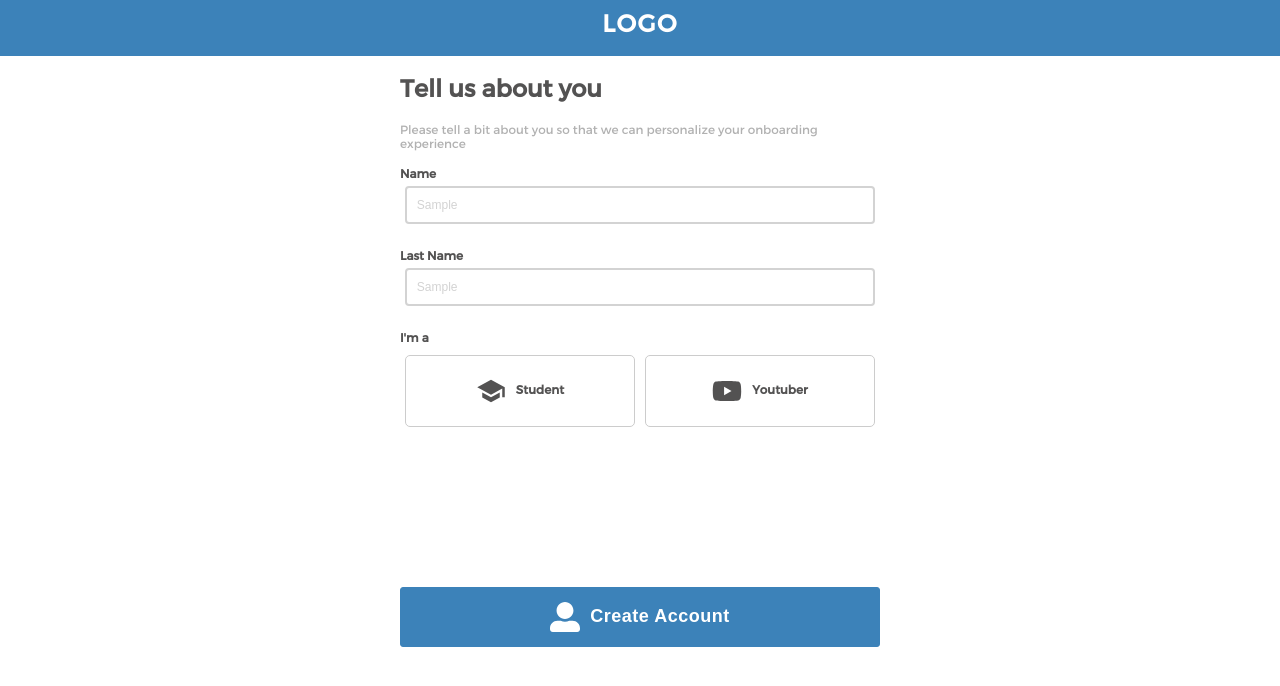
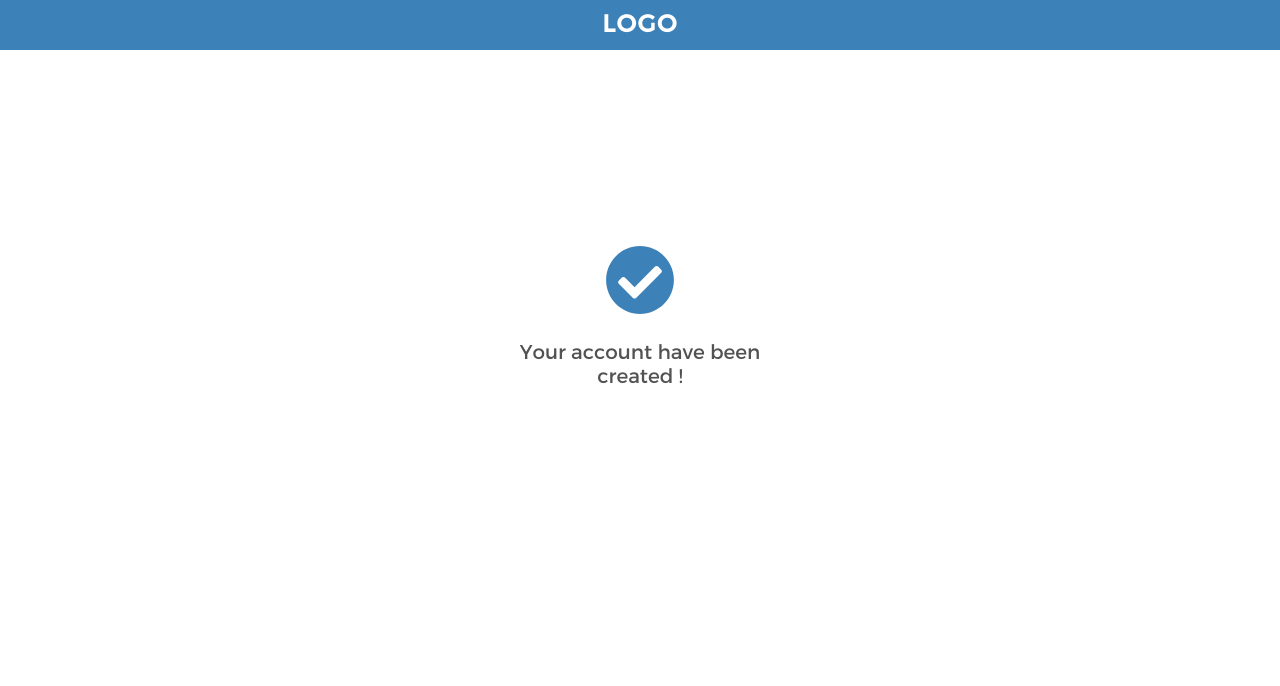
Before and after one commit to moloxe/wozzii-frontend-challenge, a React (Create React App) app: page /signup in a window 1280 px wide. Both pictures are taken after typing "Sample", "Sample" into the empty fields and a click on the button "Create Account". Shown: the top 686 px of the page. Built offline with nearby package versions, Linux system fonts and the light colour scheme.

Commit message:
welcome message

```diff
--- a/src/App.css
+++ b/src/App.css
@@ -3,7 +3,6 @@
     background-color: #3C82B9;
 
     margin-top: 0px;
-    padding: 3px;
 
     min-height: 40px;
     max-height: 50px;
@@ -27,7 +26,6 @@
     letter-spacing: 1.5px;
     margin: 0px;
     padding: 8px;
-    line-height: 24px;
     font-style: normal;
     font-weight: bold;
     font-size: 24px;
--- a/src/views/Auth/SignUp.css
+++ b/src/views/Auth/SignUp.css
@@ -152,3 +152,13 @@ label span {
     font-weight: 550;
     font-size: 18px;
 }
+
+.WelcomeMessage {
+    text-align: center;
+    padding-top: 200px;
+    padding-bottom: 200px;
+
+    font-size: 20px;
+    width: 250px;
+    margin: auto;
+}
--- a/src/views/Auth/SignUp.js
+++ b/src/views/Auth/SignUp.js
@@ -2,11 +2,14 @@ import React, { useState } from "react";
 import "./SignUp.css";
 import { FaUserAlt, FaYoutube } from "react-icons/fa";
 import { MdSchool } from "react-icons/md";
+import { FaCheckCircle } from "react-icons/fa";
 
 function SignUp() {
   let [userType, setUserType] = useState("");
   let [name, setName] = useState("");
   let [lastName, setLastName] = useState("");
+
+  let [signedIn, setSignedIn] = useState(false);
 
   function updateUserType({ target }) {
     const value = target.value;
@@ -22,15 +25,17 @@ function SignUp() {
     console.log(`name: ${name}`);
     console.log(`lastName: ${lastName}`);
     console.log(`userType: ${userType}`);
+    setSignedIn(true);
   }
 
   return (
     <div className="SignUp">
+      {(!signedIn && (
         <form className="SignUpForm">
           <h2>Tell us about you</h2>
           <p>
-          Please tell a bit about you so that we can personalize your onboarding
-          experience
+            Please tell a bit about you so that we can personalize your
+            onboarding experience
           </p>
 
           <label htmlFor="NameInput">Name</label>
@@ -59,7 +64,7 @@ function SignUp() {
                   className="UserType"
                   type="radio"
                   id="StudentInput"
-                value="Student"
+                  value="student"
                   name="UserType"
                   onClick={updateUserType}
                 />
@@ -75,7 +80,7 @@ function SignUp() {
                   className="UserType"
                   type="radio"
                   id="YoutuberInput"
-                value="Youtuber"
+                  value="youtuber"
                   name="UserType"
                   onClick={updateUserType}
                 />
@@ -92,6 +97,31 @@ function SignUp() {
             <span>Create Account</span>
           </button>
         </form>
+      )) ||
+        (signedIn && (
+          <div className="WelcomeMessage">
+            <FaCheckCircle
+              size="70px"
+              color="#3C82B9"
+              style={{ marginBottom: "20px" }}
+            />
+            <br />
+            Your{" "}
+            <span
+              style={{
+                color:
+                  userType === "youtuber"
+                    ? "#C4302B"
+                    : userType === "student"
+                    ? "#3C82B9"
+                    : "",
+              }}
+            >
+              {userType}
+            </span>{" "}
+            account have been created !
+          </div>
+        ))}
     </div>
   );
 }
```
Lines whose indentation alone changed are shown as unchanged.
